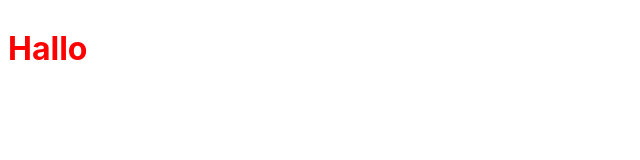
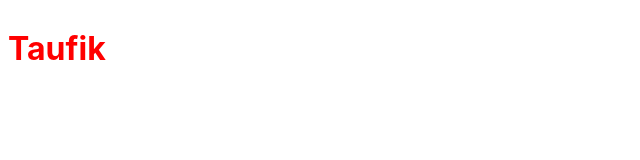
Before and after one commit to taufik02-start/charity, a Svelte app: page / in a window 1280 px wide. Shown: the top 160 px of the page, without its empty margins (0-640 px from the left). Built offline with nearby package versions, Linux system fonts and the light colour scheme.

Commit message:
percobaan makai js

```diff
--- a/src/App.svelte
+++ b/src/App.svelte
@@ -1,4 +1,9 @@
-<h1>Hallo</h1>
+<script>
+	let title = "Taufik";
+</script>
+
+<h1>{title}</h1>
+
 <style>
 	h1{
 		color:red
```
